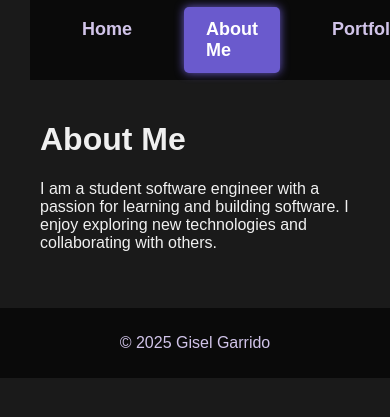
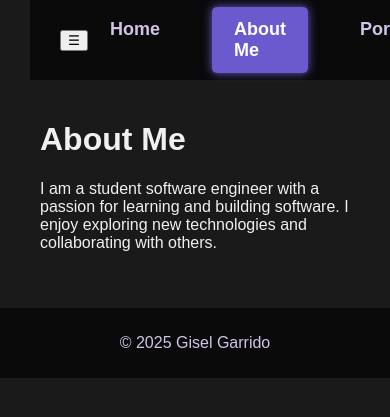
Before and after one commit to les1g/Gsite, a Flask app: page /about in a window 390 px wide; the page is wider, and only the part inside the window is pictured. Shown: the top 417 px of that part. Run offline with Flask 3, Linux system fonts and the light colour scheme.

Commit message:
Add Button to <nav> for Hamburger Menu

```diff
--- a/templates/base.html
+++ b/templates/base.html
@@ -16,6 +16,11 @@
     <!-- Header Section -->
     <header>
         <nav>
+            <!-- Hamburger Menu Button (Visible on Small Screens) -->
+            <button class="hamburger-menu" aria-label="Toggle Navigation">
+            ☰ <!-- Unicode character for a hamburger menu -->
+            </button>
+
             <!-- Navigation Links -->
             <div class="nav-links">
                 <a href="/" class="{{ 'active' if request.path == '/' else '' }}">Home</a>
```
